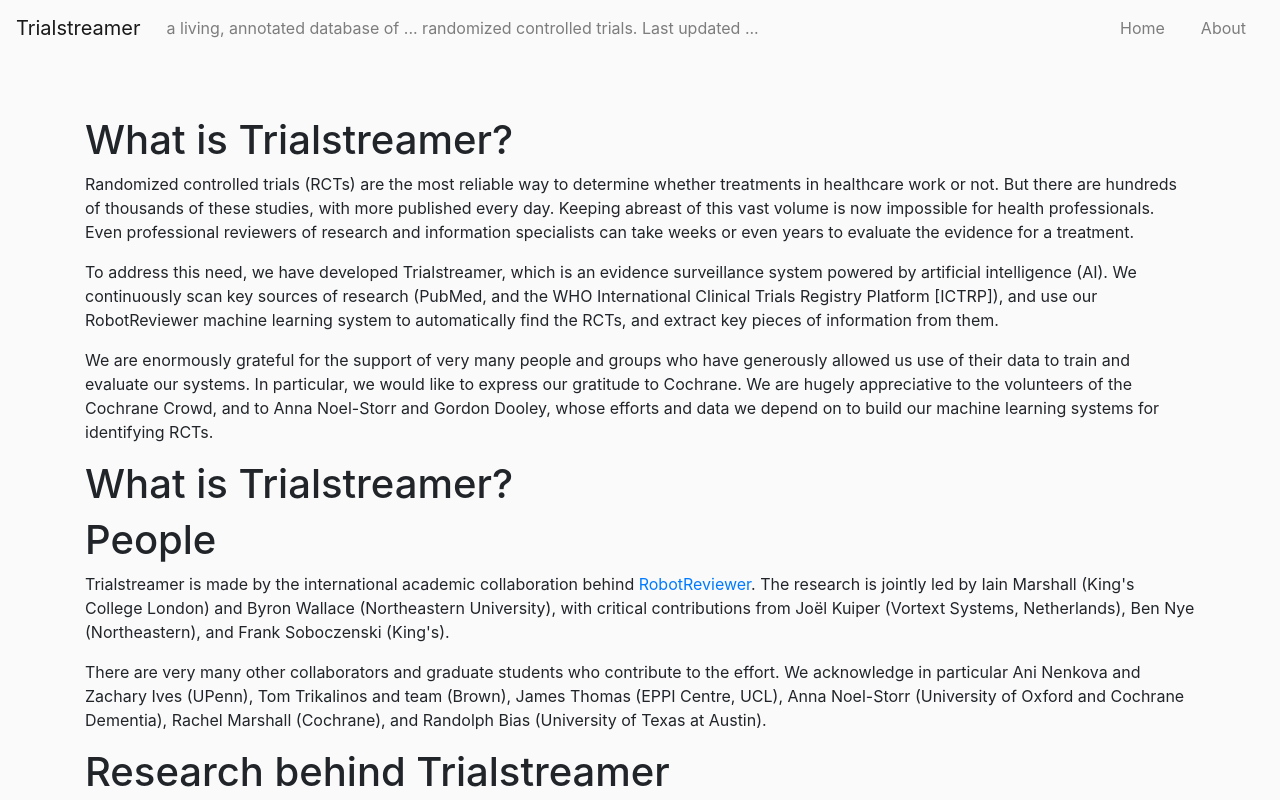
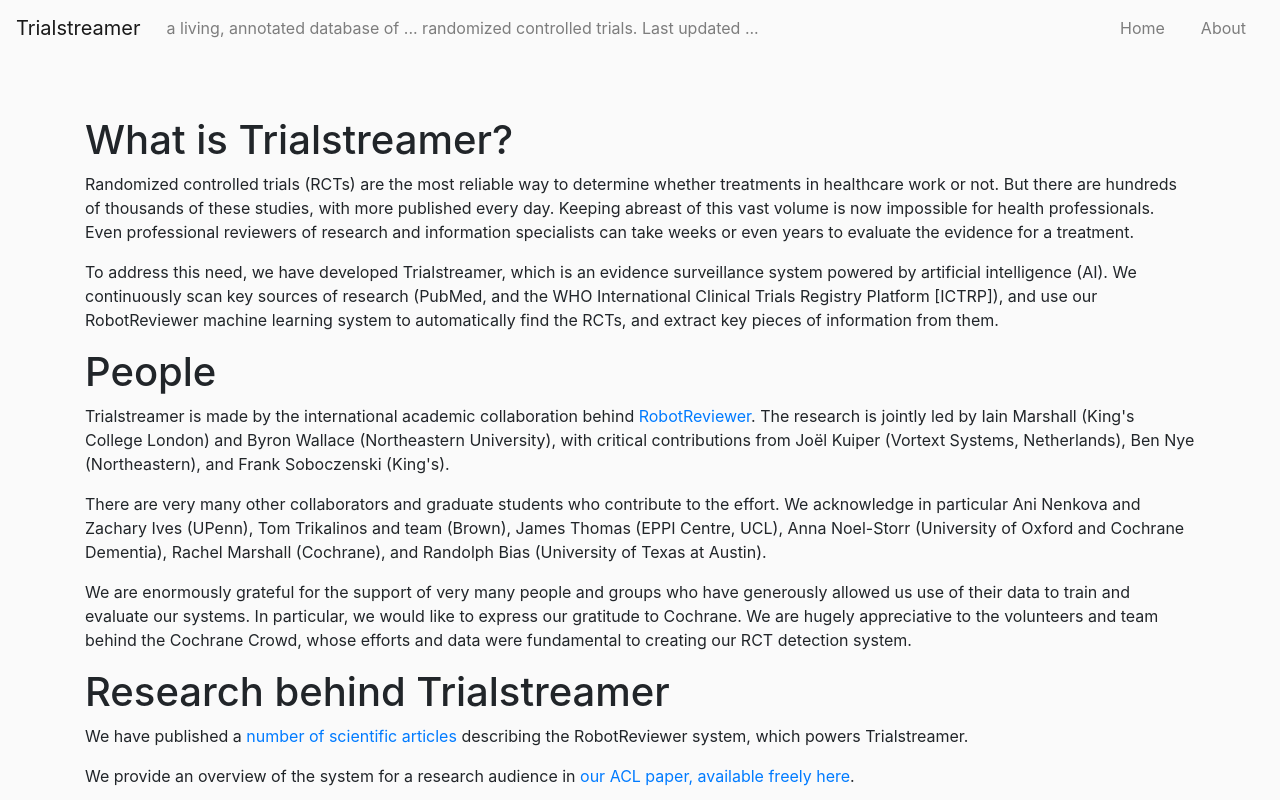
Before and after one commit to ijmarshall/trialstreamer-demo, a Vue app: page /about in a window 1280 px wide. Shown: the top 800 px of the page. Built offline with nearby package versions, Linux system fonts and the light colour scheme; no server answers; what vue-lodash would draw is missing.

Commit message:
rearranged

```diff
--- a/src/pages/About.vue
+++ b/src/pages/About.vue
@@ -7,10 +7,6 @@
     <p>To address this need, we have developed Trialstreamer, which is an evidence surveillance system powered by artificial intelligence (AI). We continuously scan key sources of research (PubMed, and the WHO International Clinical Trials Registry Platform [ICTRP]), and use our RobotReviewer machine learning system to automatically find the RCTs, and extract key pieces of information from them. </p>
 
 
-    <p>We are enormously grateful for the support of very many people and groups who have generously allowed us use of their data to train and evaluate our systems. In particular, we would like to express our gratitude to Cochrane. We are hugely appreciative to the volunteers of the Cochrane Crowd, and to Anna Noel-Storr and Gordon Dooley, whose efforts and data we depend on to build our machine learning systems for identifying RCTs.</p>
-
-    <h1>What is Trialstreamer?</h1>
-
 
 
     <h1>People</h1>
@@ -18,6 +14,8 @@
     <p>Trialstreamer is made by the international academic collaboration behind <a href="https://robotreviewer.net">RobotReviewer</a>. The research is jointly led by Iain Marshall (King's College London) and Byron Wallace (Northeastern University), with critical contributions from Joël Kuiper (Vortext Systems, Netherlands), Ben Nye (Northeastern), and Frank Soboczenski (King's).</p>
 
     <p>There are very many other collaborators and graduate students who contribute to the effort. We acknowledge in particular Ani Nenkova and Zachary Ives (UPenn), Tom Trikalinos and team (Brown), James Thomas (EPPI Centre, UCL), Anna Noel-Storr (University of Oxford and Cochrane Dementia), Rachel Marshall (Cochrane), and Randolph Bias (University of Texas at Austin).</p>
+
+    <p>We are enormously grateful for the support of very many people and groups who have generously allowed us use of their data to train and evaluate our systems. In particular, we would like to express our gratitude to Cochrane. We are hugely appreciative to the volunteers and team behind the Cochrane Crowd, whose efforts and data were fundamental to creating our RCT detection system.</p>
 
 
     <h1>Research behind Trialstreamer</h1>
```
